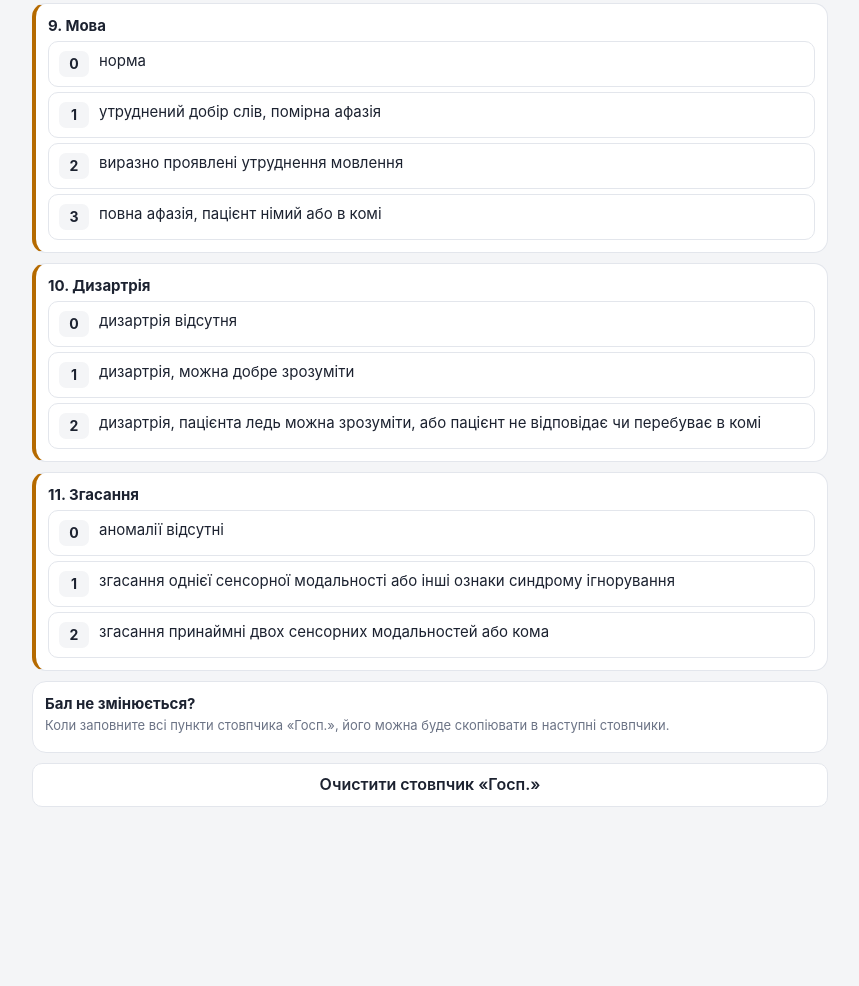
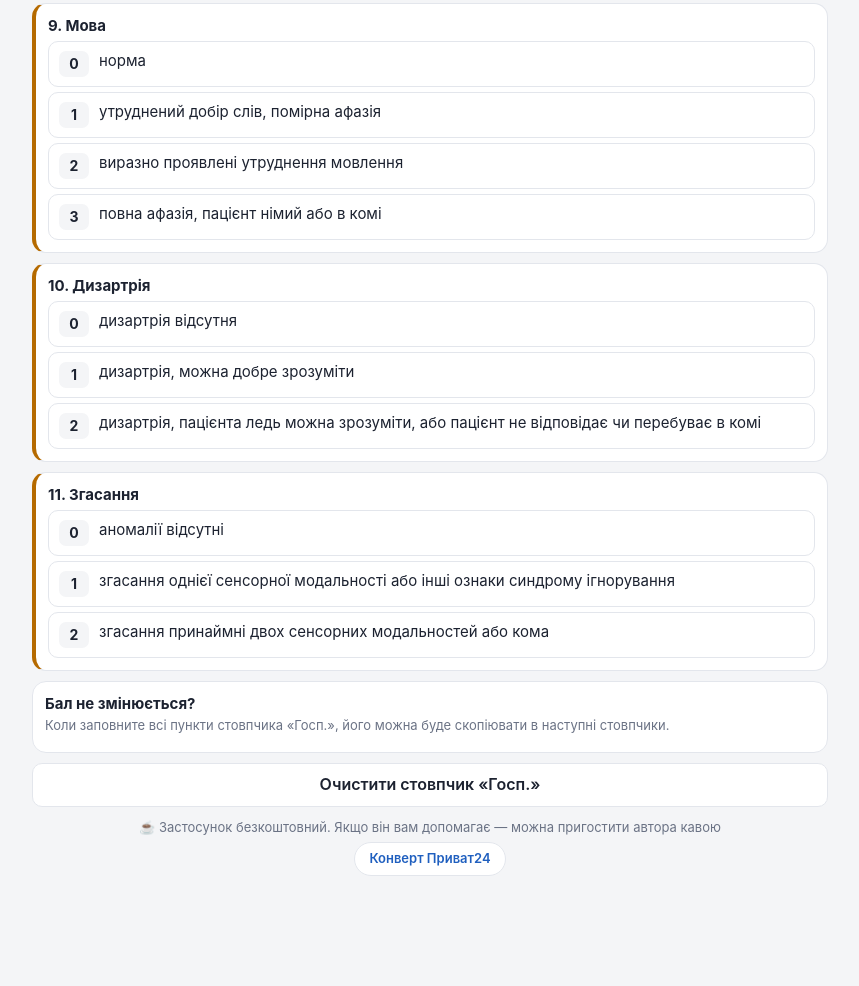
Before and after one commit to Stk92-ua/shkaly, a plain HTML site: page index.html in a window 1280 px wide. Shown: the part 3352-4338 px from the top of the page, without its empty margins (210-1069 px from the left). Before the commit the page ends 4269 px from the top, so only its background shows below. Drawn offline with Linux system fonts and the light colour scheme.

Commit message:
Блок «пригостити автора кавою» (конверт Приват24) внизу сторінки
Co-Authored-By: Claude Opus 5.5 <noreply@anthropic.com>

```diff
--- a/index.html
+++ b/index.html
@@ -30,7 +30,9 @@ input[type=text],input[type=datetime-local],input[type=date],input[type=time],se
 .tab{flex:1 0 auto;font:inherit;font-size:14px;font-weight:600;padding:9px 10px;border:0;background:transparent;color:var(--muted);border-bottom:3px solid transparent;cursor:pointer;white-space:nowrap}
 .tab.on{color:var(--accent);border-color:var(--accent)}
 .tab .b{display:inline-block;min-width:20px;margin-left:4px;padding:1px 6px;border-radius:9px;background:var(--accent-soft);color:var(--accent);font-size:12px}
-main{padding:12px 12px 110px;max-width:820px;margin:0 auto}
+main{padding:12px 12px 4px;max-width:820px;margin:0 auto}
+.donate{max-width:820px;margin:0 auto;padding:8px 14px 110px;text-align:center;font-size:13px;color:var(--muted)}
+.donate a{display:inline-block;margin-top:6px;padding:7px 14px;border:1px solid var(--line);border-radius:999px;color:var(--accent);text-decoration:none;font-weight:600;background:var(--card)}
 .item{background:var(--card);border:1px solid var(--line);border-radius:14px;padding:12px;margin-bottom:10px}
 .item h3{margin:0 0 2px;font-size:15px}
 .item .hint{color:var(--muted);font-size:13px;margin-bottom:6px}
@@ -128,6 +130,7 @@ main{padding:12px 12px 110px;max-width:820px;margin:0 auto}
   <nav class="tabs" id="tabs"></nav>
 </header>
 <main id="main"></main>
+<footer class="donate">☕ Застосунок безкоштовний. Якщо він вам допомагає — можна пригостити автора кавою<br><a href="https://www.privat24.ua/send/kr8dk" target="_blank" rel="noopener">Конверт Приват24</a></footer>
 <div class="bar"><div class="in" id="bar"></div></div>
 <div class="toast" id="toast"></div>
 <div id="offscreen" style="position:fixed;left:-20000px;top:0"></div>
```
